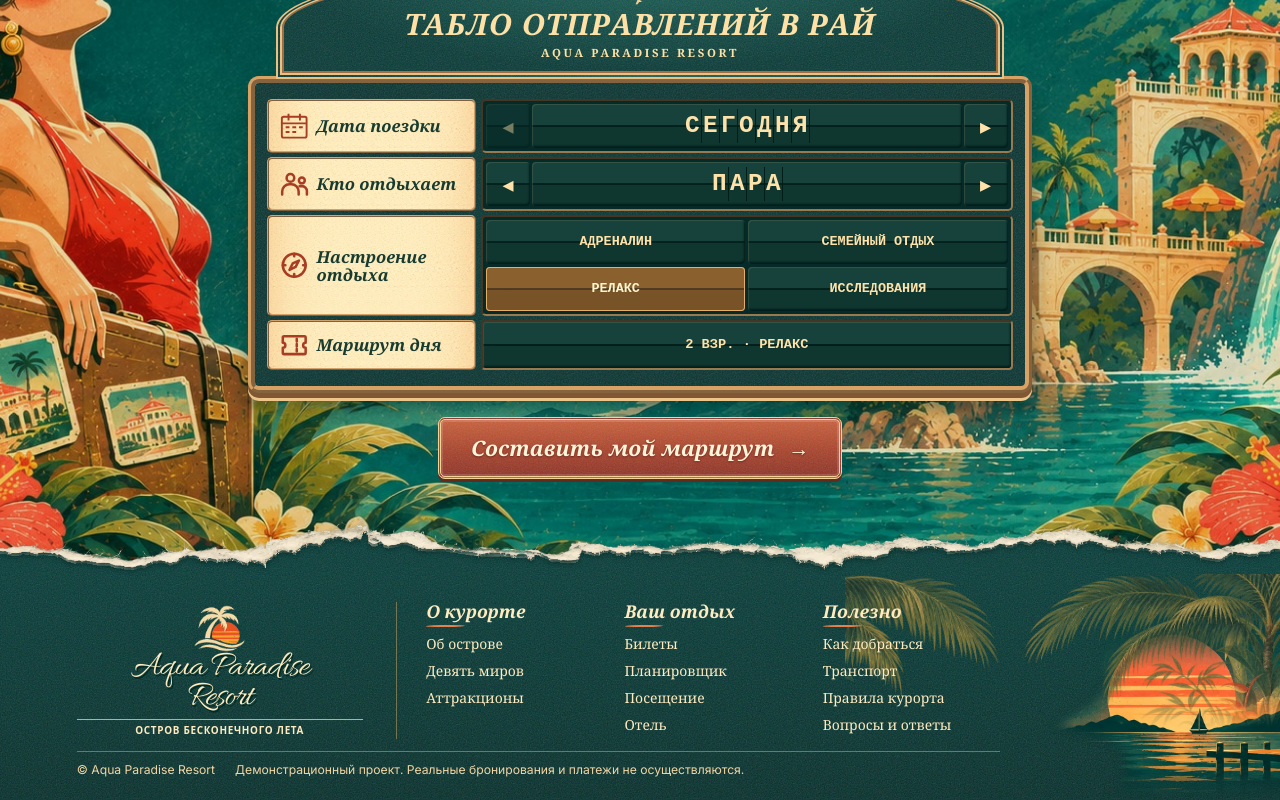
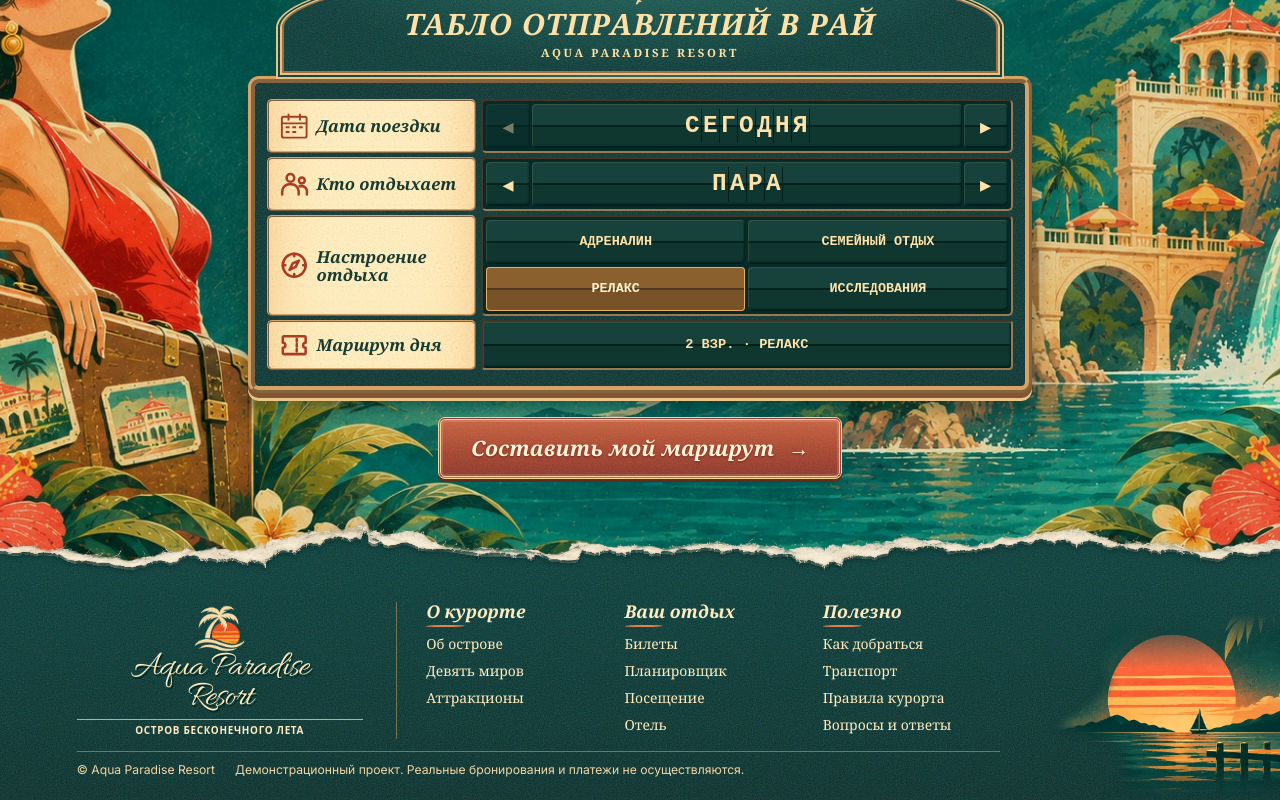
Before and after one commit to raccoonforge/aqua-paradise-resort, a React (Vite) app: page / in a window 1280 px wide. Shown: the part 3576-4376 px from the top of the page. Built offline with nearby package versions, Linux system fonts and the light colour scheme; a web font is replaced by a local one.

Commit message:
revert(footer): remove unwanted second palm overlay

```diff
--- a/src/components/SunsetPier.tsx
+++ b/src/components/SunsetPier.tsx
@@ -9,7 +9,6 @@ const columns = [
 export default function SunsetPier() {
   return <footer className="sunset-pier poster-stock">
 
-    <div className="pier-canopy" aria-hidden="true" />
     <div className="pier-content">
       <div className="pier-brand"><Brand sunset /><p>Остров бесконечного лета</p></div>
       <nav aria-label="Навигация в подвале">{columns.map(column => <div key={column.title}>
```
